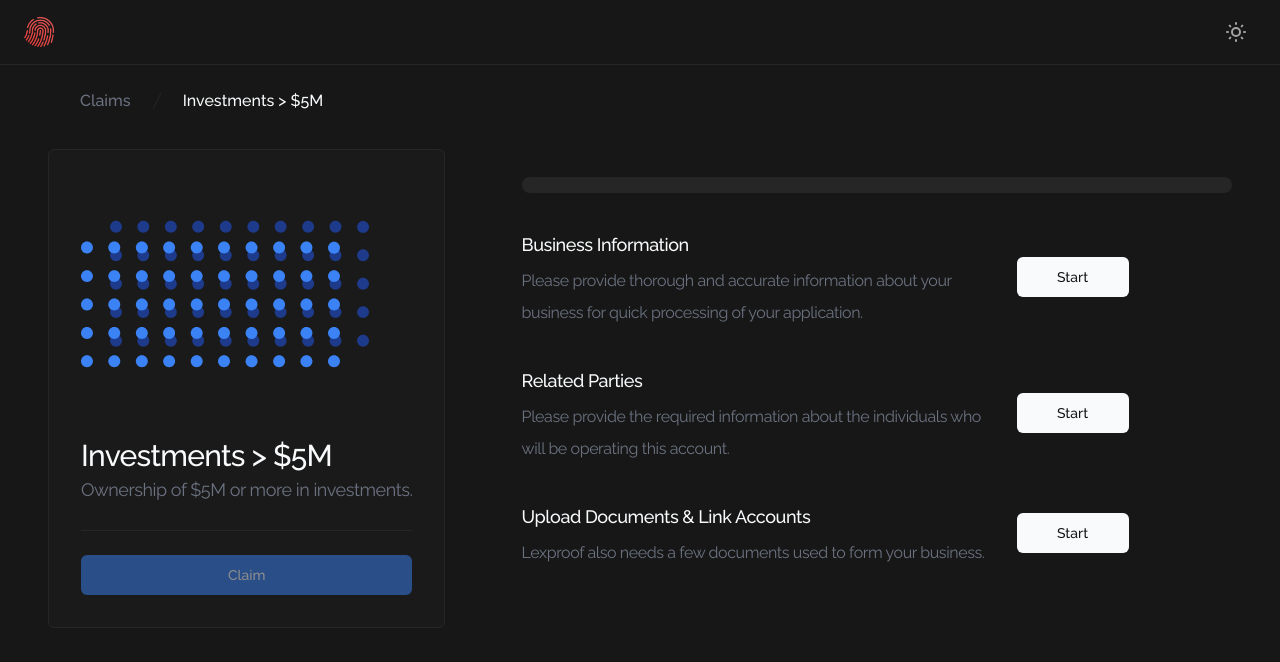
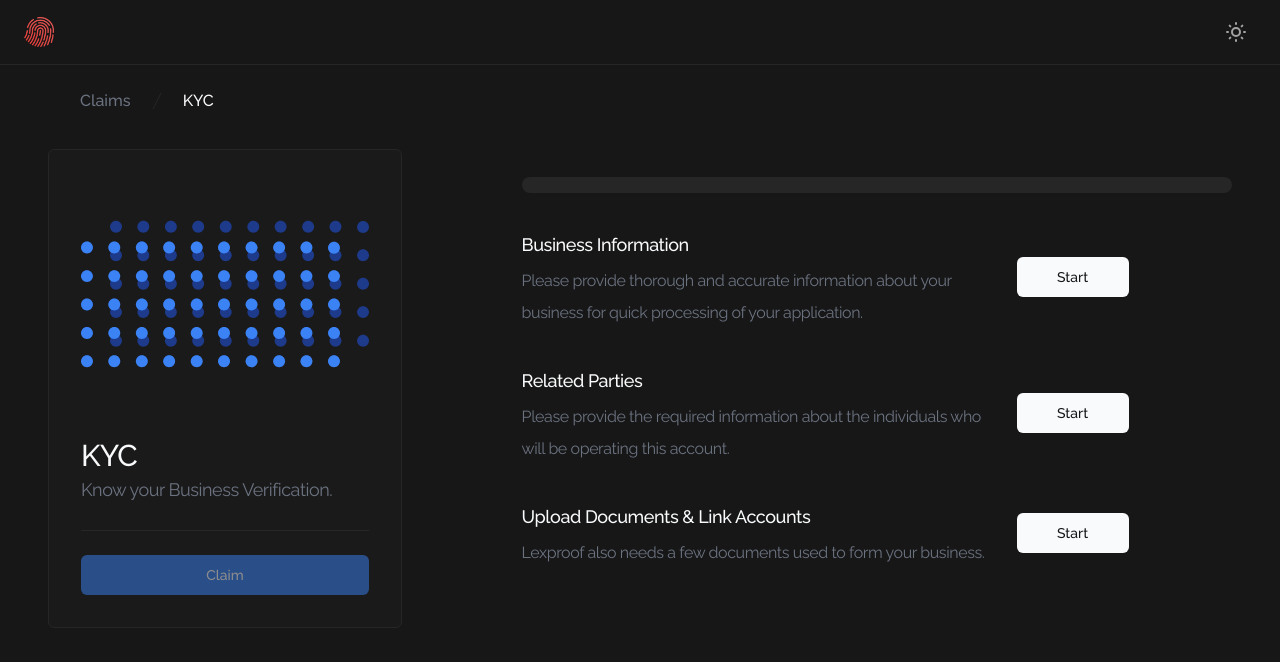
Before and after one commit to Lexproof/app, a Next.js app: page /claims/1 in a window 1280 px wide. Shown: the top 662 px of the page. Built offline with nearby package versions, Linux system fonts and the light colour scheme.

Commit message:
hard code copy

```diff
--- a/app/claims/[id]/[submit]/page.tsx
+++ b/app/claims/[id]/[submit]/page.tsx
@@ -6,7 +6,7 @@ import { Button } from '@/ui/button';
 
 const pages = [
   {
-    name: 'Investments > $5M (Qualified Buyer)',
+    name: 'KYC',
     href: '/claims/1',
     current: false,
   },
--- a/app/claims/[id]/page.tsx
+++ b/app/claims/[id]/page.tsx
@@ -5,7 +5,7 @@ import { cn } from '@/lib/utils';
 import { ClaimShow } from '@/components/claim-show';
 // import { ClaimButton } from '@/components/claim-button';
 
-const pages = [{ name: 'Investments > $5M', href: '#', current: true }];
+const pages = [{ name: 'KYC', href: '#', current: true }];
 
 export default function Show() {
   return (
--- a/components/claim-card.tsx
+++ b/components/claim-card.tsx
@@ -54,10 +54,10 @@ export function ClaimCard({ data }: any) {
             </h2>
             <div className='flex flex-col'>
               <h2 className='text-3xl font-medium tracking-tight text-neutral-900 dark:text-slate-50 sm:text-3xl'>
-                Investments &gt; $5M
+                KYC
               </h2>
               <p className='font-regular text-lg leading-8 tracking-tight text-gray-500'>
-                Ownership of $5M or more in investments.
+                Know your Business Verification.
               </p>
             </div>
             <div className='mt-6 border-t border-neutral-800 pt-6'>
--- a/components/claim-show.tsx
+++ b/components/claim-show.tsx
@@ -89,10 +89,10 @@ export function ClaimShow({ data }: any) {
                 </h2>
                 <div className='flex flex-col'>
                   <h2 className='text-3xl font-medium tracking-tight text-neutral-900 dark:text-slate-50 sm:text-3xl'>
-                    Investments &gt; $5M
+                    KYC
                   </h2>
                   <p className='font-regular text-lg leading-8 tracking-tight text-gray-500'>
-                    Ownership of $5M or more in investments.
+                    Know your Business Verification.
                   </p>
                 </div>
                 <div className='mt-6 border-t border-neutral-300 pt-6 dark:border-neutral-800'>
@@ -293,7 +293,10 @@ export function ClaimShow({ data }: any) {
                         </Button>
                       </div>
                     </TabsContent>
-                    <TabsContent value='purpose' className='w-[400px]'>
+                    <TabsContent
+                      value='purpose'
+                      className='h-100 max-h-[500px] w-full overflow-y-auto'
+                    >
                       <p className='text-sm text-slate-500 dark:text-slate-400'>
                         Change your password here. After saving, you&apos;ll be
                         logged out.
@@ -387,7 +390,10 @@ export function ClaimShow({ data }: any) {
                       </TabsTrigger>
                       <TabsTrigger value='directors'>Directors</TabsTrigger>
                     </TabsList>
-                    <TabsContent value='rep' className='w-[400px]'>
+                    <TabsContent
+                      value='rep'
+                      className='h-100 max-h-[500px] w-full overflow-y-auto'
+                    >
                       <div className='mb-10 flex flex-col space-y-3'>
                         <div className='my-3'>
                           <div className='my-3'>
@@ -492,7 +498,10 @@ export function ClaimShow({ data }: any) {
                         </Button>
                       </div>
                     </TabsContent>
-                    <TabsContent value='compliance' className='w-[400px]'>
+                    <TabsContent
+                      value='compliance'
+                      className='h-100 max-h-[500px] w-full overflow-y-auto'
+                    >
                       <p className='text-sm text-slate-500 dark:text-slate-400'>
                         Change your password here. After saving, you&apos;ll be
                         logged out.
@@ -511,7 +520,10 @@ export function ClaimShow({ data }: any) {
                         <Button>Save password</Button>
                       </div>
                     </TabsContent>
-                    <TabsContent value='owners' className='w-[400px]'>
+                    <TabsContent
+                      value='owners'
+                      className='h-100 max-h-[500px] w-full overflow-y-auto'
+                    >
                       <p className='text-sm text-slate-500 dark:text-slate-400'>
                         Make changes to your account here. Click save when
                         you&apos;re done.
@@ -530,7 +542,10 @@ export function ClaimShow({ data }: any) {
                         <Button>Save changes</Button>
                       </div>
                     </TabsContent>
-                    <TabsContent value='directors' className='w-[400px]'>
+                    <TabsContent
+                      value='directors'
+                      className='h-100 max-h-[500px] w-full overflow-y-auto'
+                    >
                       <p className='text-sm text-slate-500 dark:text-slate-400'>
                         Make changes to your account here. Click save when
                         you&apos;re done.
```
